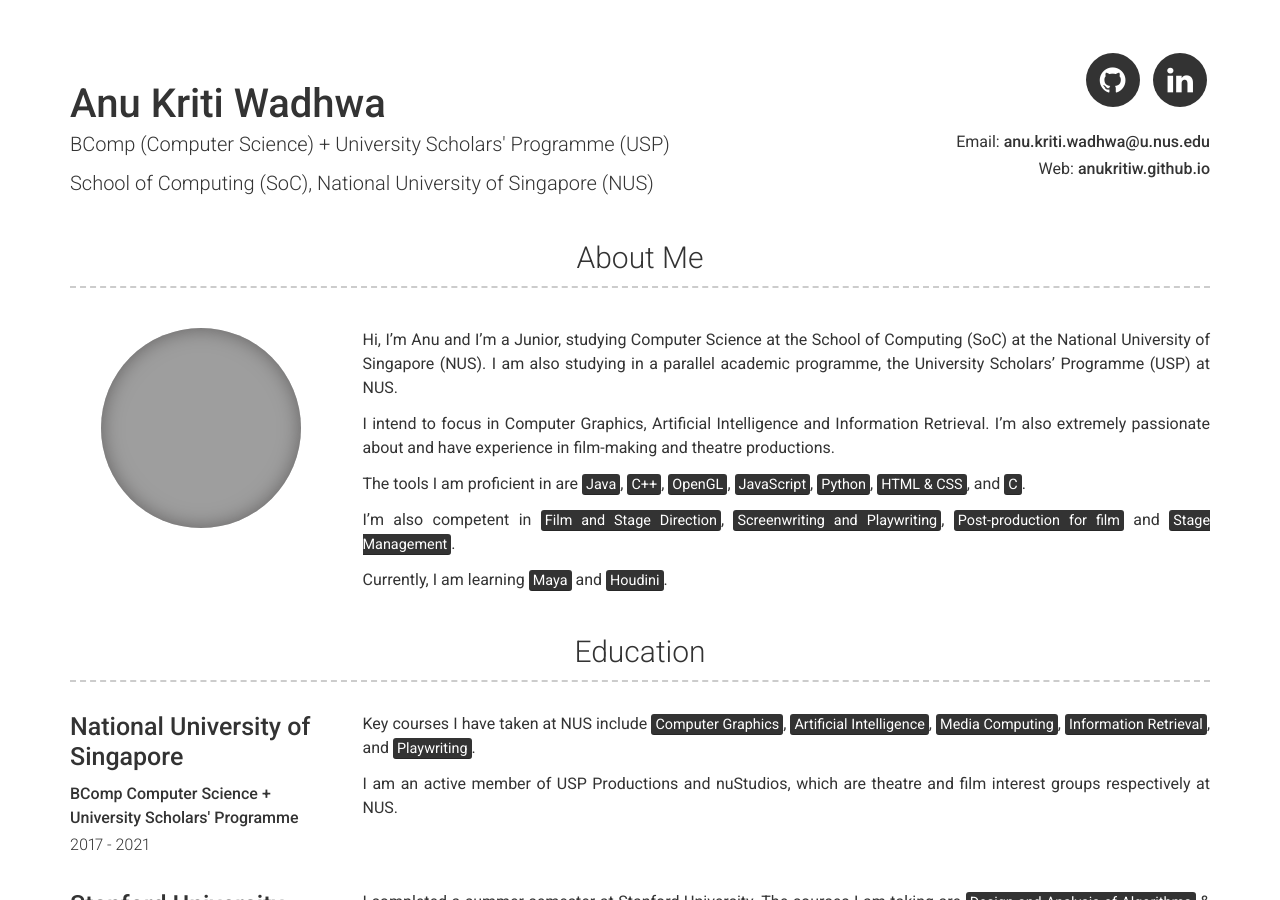
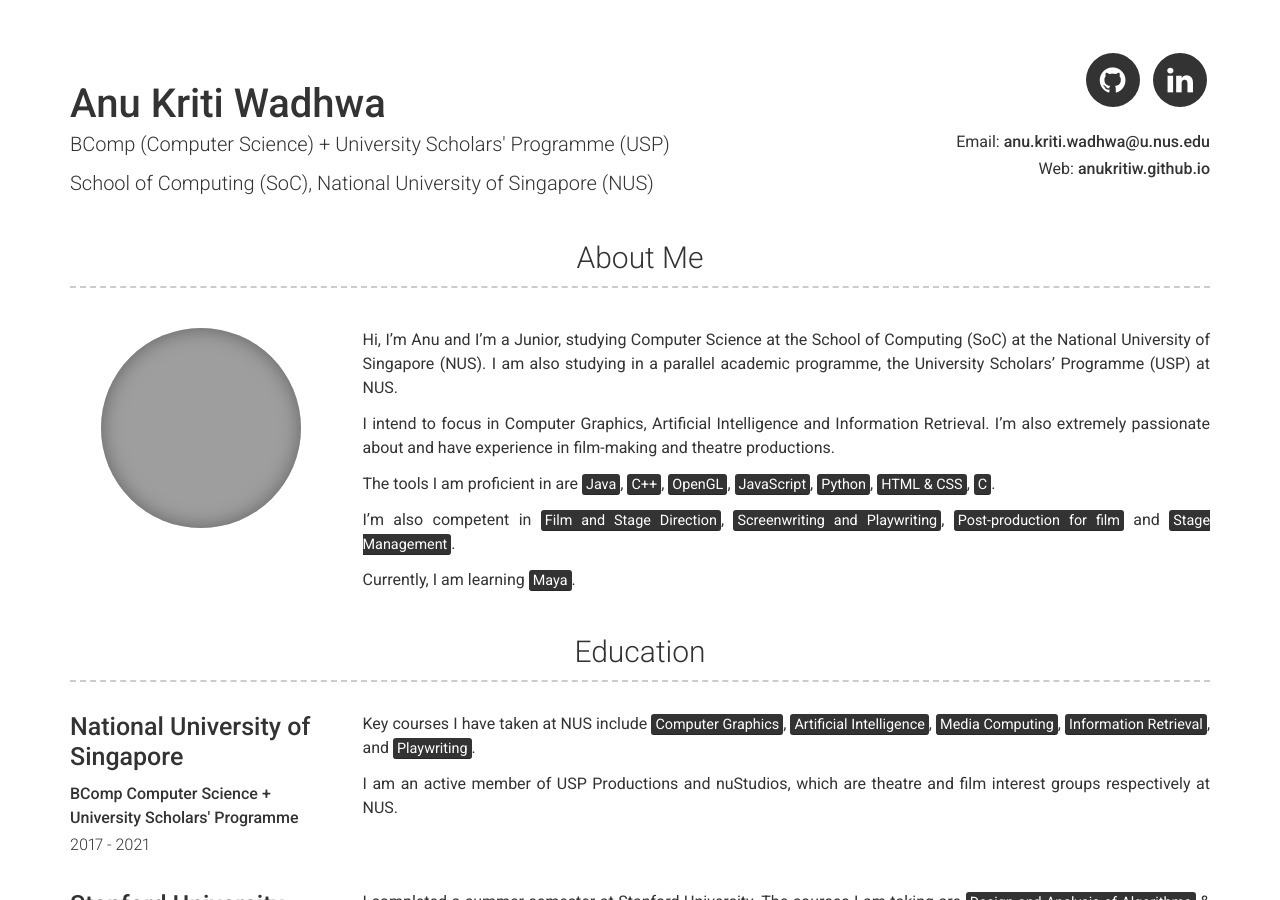
Before and after one commit to AnuKritiW/modern-resume-theme-site, a Jekyll site: the page built from index.md, in a window 1280 px wide and 900 px high. Built offline with Jekyll 4.4.1, drawn with Linux system fonts in a browser that asks for light colours; grey boxes are pictures that could not be loaded.

Commit message:
Edit about.

```diff
--- a/_config.yml
+++ b/_config.yml
@@ -35,7 +35,7 @@ about_content: | # this will include new lines to allow paragraphs
   <mark>OpenGL</mark>,
   <mark>JavaScript</mark>,
   <mark>Python</mark>,
-  <mark> HTML & CSS</mark>, and
+  <mark> HTML & CSS</mark>,
   <mark>C</mark>.
 
   I'm also competent in
@@ -44,7 +44,7 @@ about_content: | # this will include new lines to allow paragraphs
   <mark>Post-production for film</mark> and
   <mark>Stage Management</mark>.
 
-  Currently, I am learning <mark>Maya</mark> and <mark>Houdini</mark>.
+  Currently, I am learning <mark>Maya</mark>.
 
 # Projects Section
 # projects_title: Projects
```
